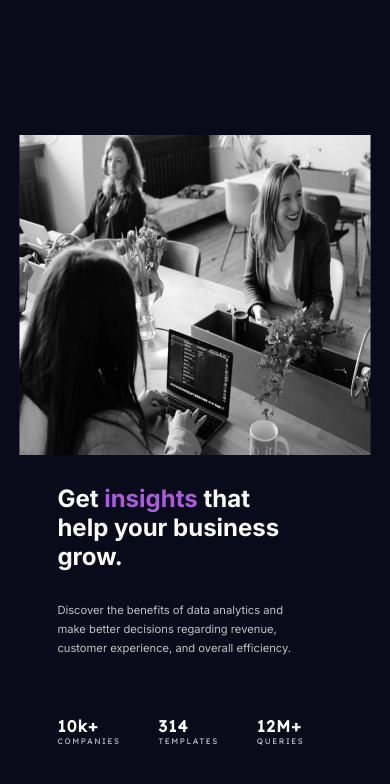
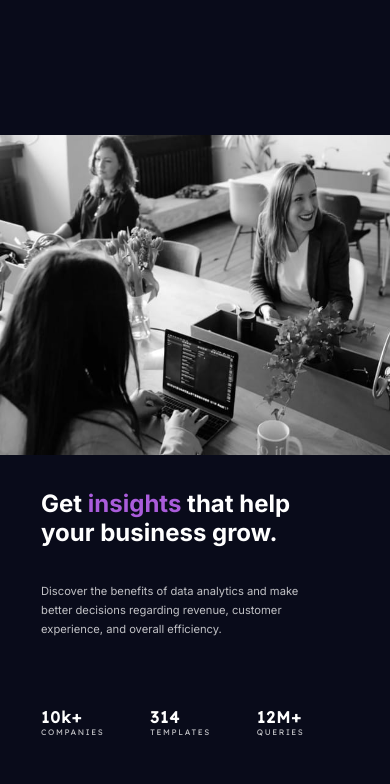
Before and after one commit to Seyi-Amusan/stats-preview, a plain HTML site: page index.html in a window 390 px wide. Drawn offline with Linux system fonts and the light colour scheme.

Commit message:
Responsiveness

```diff
--- a/_layout.scss
+++ b/_layout.scss
@@ -26,7 +26,7 @@
     grid-template-rows: 100%;
 
     @include respond{
-        width: 90vw;
+        width: 25rem;
         grid-template-columns: 100%;
         grid-template-rows: 100% 100%;
         top: 35%;
--- a/style.scss
+++ b/style.scss
@@ -22,7 +22,7 @@ body{background-color: hsl(233, 47%, 7%);}
     }
 }
 
-////////////////
+/////////////
 /// UTILITIES
 .text{
     font-size: .5rem;
```
Also changed, not shown: style.css.
